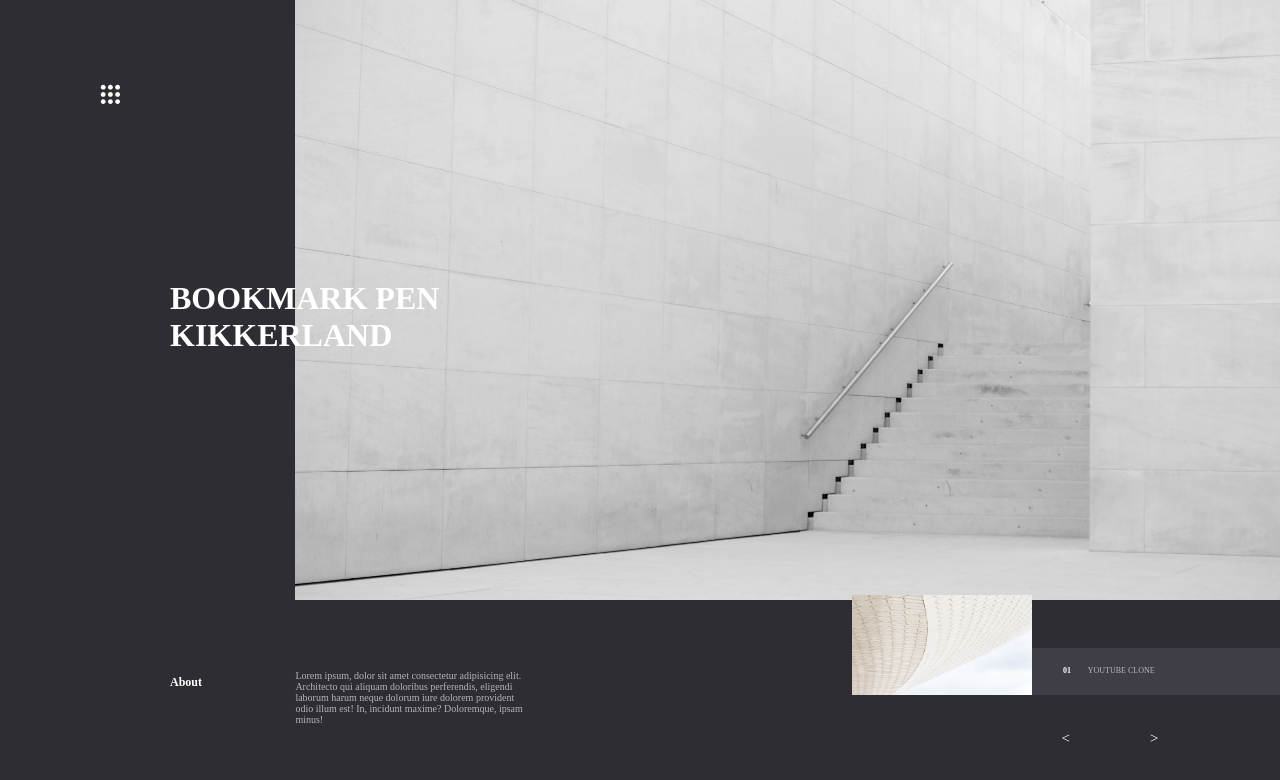
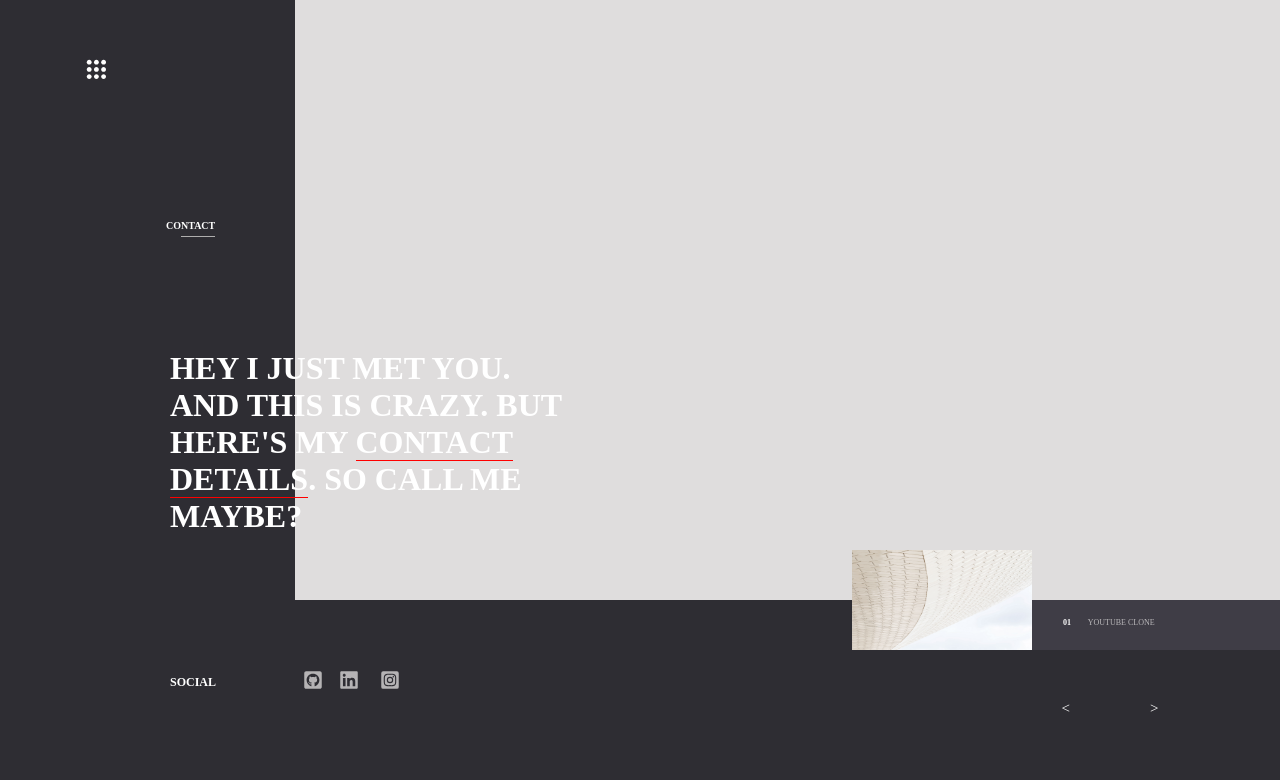
Before and after one commit to albaranlex/portfolio-2.0-react, a React (Create React App) app: page /contact in a window 1280 px wide. Shown: the top 780 px of the page. Built offline with nearby package versions, Linux system fonts and the light colour scheme.

Commit message:
updated text content

```diff
--- a/package.json
+++ b/package.json
@@ -13,6 +13,7 @@
     "react": "^17.0.2",
     "react-dom": "^17.0.2",
     "react-icons": "^4.2.0",
+    "react-image-gallery": "^1.1.1",
     "react-router-dom": "^5.2.0",
     "react-scripts": "4.0.3",
     "web-vitals": "^1.1.2"
--- a/src/components/Navbar.js
+++ b/src/components/Navbar.js
@@ -13,8 +13,9 @@
     <div
       style={{
         position: "absolute",
-        top: "10vh",
-        left: "5%",
+        top: "55px",
+        left: "50px",
+        zIndex: "5",
       }}
     >
       <IconContext.Provider value={{ color: "white" }}>
@@ -25,11 +26,7 @@
         </div>
         <nav className={sidebar ? "nav-menu active" : "nav-menu"}>
           <ul className="nav-menu-items" onClick={showSidebar}>
-            <li className="navbar-toggle">
-              {/* <Link to="#">
-                <AiOutlineClose />
-              </Link> */}
-            </li>
+            <li className="navbar-toggle"></li>
             {SidebarData.map((item, index) => {
               return (
                 <li key={index} className={item.cName}>
--- a/src/pages/Contact.js
+++ b/src/pages/Contact.js
@@ -1,31 +1,43 @@
 import React from "react";
 import thumbnail from "../img/img-03.jpg";
 import ContactImage from "../img/img-05.jpg";
+import { FaGithubSquare } from "react-icons/fa";
+import { FaLinkedin } from "react-icons/fa";
+import { FaInstagramSquare } from "react-icons/fa";
 
 const Contact = () => {
   return (
     <div id="gen-layout">
       <div id="left">
-        <div className="menu"></div>
+        <div className="blockade-contact"></div>
+        <div className="sub-headline-top-contact">
+          <h5>
+            CO<span className="dash">NTACT</span>
+          </h5>
+        </div>
         <div className="headline-main">
-          <h1>BOOKMARK PEN KIKKERLAND</h1>
+          <h1>
+            HEY I JUST MET YOU. AND THIS IS CRAZY. BUT HERE'S MY{" "}
+            <span className="dash-two">CONTACT DETAILS</span>. SO CALL ME MAYBE?
+          </h1>
         </div>
 
-        <div className="sub-headline">
-          <h5>About</h5>
+        <div className="sub-headline-bottom">
+          <h5>SOCIAL</h5>
         </div>
       </div>
-      <div id="main-window">
-        <img src={ContactImage} alt="" />
-      </div>
+      <div id="main-window">{/* <img src={ContactImage} alt="" /> */}</div>
       <div id="footer">
         <div className="sub-text">
-          <p>
-            Lorem ipsum, dolor sit amet consectetur adipisicing elit. Architecto
-            qui aliquam doloribus perferendis, eligendi laborum harum neque
-            dolorum iure dolorem provident odio illum est! In, incidunt maxime?
-            Doloremque, ipsam minus!
-          </p>
+          <span className="icons">
+            <FaGithubSquare />
+          </span>
+          <span className="icons">
+            <FaLinkedin />{" "}
+          </span>
+          <span className="icons">
+            <FaInstagramSquare />
+          </span>
         </div>
         <div className="next-image-window">
           <img src={thumbnail} alt="" id="thumbnail" />
--- a/src/pages/Landing.js
+++ b/src/pages/Landing.js
@@ -6,25 +6,33 @@
   return (
     <div id="gen-layout">
       <div id="left">
-        <div className="menu"></div>
+        <div className="blockade-landing"></div>
+        <div className="sub-headline-top-landing">
+          <h5>
+            M<span className="dash">AIN</span>
+          </h5>
+        </div>
         <div className="headline-main">
-          <h1>Hey there, I'm Alex and I'm a Junior Developer</h1>
+          <h1>SYMMETRY IN DESIGNS AND CODE.</h1>
         </div>
 
-        <div className="sub-headline">
+        <div className="sub-headline-bottom">
           <h5>About</h5>
         </div>
       </div>
       <div id="main-window">
+        {/* <div className="photo-container">
+
+        </div> */}
         <img src={LandingImage} alt="" />
       </div>
       <div id="footer">
         <div className="sub-text">
           <p>
-            Lorem ipsum, dolor sit amet consectetur adipisicing elit. Architecto
-            qui aliquam doloribus perferendis, eligendi laborum harum neque
-            dolorum iure dolorem provident odio illum est! In, incidunt maxime?
-            Doloremque, ipsam minus!
+            In a world of rush and chaos, we are in constant search for
+            something still and perfect. After all, even a tower block that once
+            seemed drab and ugly, can, if photographed in the right way, be
+            transformed to a thing of beauty.
           </p>
         </div>
         <div className="next-image-window">
--- a/src/pages/Projects.js
+++ b/src/pages/Projects.js
@@ -6,12 +6,17 @@
   return (
     <div id="gen-layout">
       <div id="left">
-        <div className="menu"></div>
+        <div className="blockade-projects"></div>
+        <div className="sub-headline-top-projects">
+          <h5>
+            PR<span className="dash">OJECTS</span>
+          </h5>
+        </div>
         <div className="headline-main">
           <h1>LET'S TALK HOW MY SERVICES COULD BENEFIT YOU</h1>
         </div>
 
-        <div className="sub-headline">
+        <div className="sub-headline-bottom">
           <h5>About</h5>
         </div>
       </div>
--- a/src/sass/abstracts/_menu.scss
+++ b/src/sass/abstracts/_menu.scss
@@ -40,7 +40,7 @@
 
 .nav-text a {
   text-decoration: none;
-  color: #f5f5f5;
+  color: #e4e3e3bd;
   font-size: 10px;
   width: 95%;
   height: 100%;
--- a/src/sass/abstracts/_mixins.scss
+++ b/src/sass/abstracts/_mixins.scss
@@ -1,8 +1,3 @@
-* {
-  margin: 0;
-  padding: 0;
-  box-sizing: border-box;
-}
 @mixin main-grid {
   display: grid;
   grid-template-columns: 1.2fr 2fr 2fr;
@@ -21,26 +16,37 @@
 @mixin main-text-pos {
   position: absolute;
   left: 170px;
-  top: 280px;
+  top: 350px;
   color: white;
 }
 
 @mixin sub-headline-top-pos {
   position: absolute;
-  left: 120px;
-  top: 120px;
+  left: 166px;
   color: white;
+  font-weight: bolder;
+  font-size: 10px;
+  z-index: 6;
 }
 
-@mixin sub-text-pos {
+@mixin sub-headline-bottom-pos {
   position: absolute;
   left: 170px;
   bottom: 110px;
   color: white;
 }
 
-@mixin preview-window-pos {
+@mixin next-image-window-pos {
   position: absolute;
   right: 248px;
-  bottom: 105px;
+  bottom: 150px;
 }
+
+@mixin blockade {
+  background-color: #2e2d33;
+  width: 295px;
+  height: 50px;
+  position: absolute;
+  left: 0px;
+  z-index: 5;
+}
--- a/src/sass/layouts/_layout.scss
+++ b/src/sass/layouts/_layout.scss
@@ -1,5 +1,17 @@
+* {
+  margin: 0;
+  padding: 0;
+  box-sizing: border-box;
+}
+
+body {
+  overflow: hidden;
+}
+
 #gen-layout {
   @include main-grid;
+  min-width: 1278px;
+  min-height: 800px;
 }
 
 #main-window {
@@ -9,15 +21,26 @@
     width: 100%;
     height: 100%;
   }
+  .photo-container {
+    width: 100px;
+    height: 100px;
+    background-color: red;
+  }
 }
 
 #footer {
   grid-area: 3 / 2 / 4 / 4;
   background-color: #2e2d33;
+  position: relative;
+  .icons {
+    font-size: 20px;
+    padding: 8px;
+  }
 }
 #left {
   grid-area: 1 / 1 / 4 / 2;
   background-color: #2e2d33;
+  position: relative;
 }
 
 .menu {
@@ -25,6 +48,21 @@
   color: white;
   font-size: 20px;
 }
+
+.sub-headline-top-landing h5 {
+  @include sub-headline-top-pos;
+  top: 105px;
+}
+
+.sub-headline-top-projects h5 {
+  @include sub-headline-top-pos;
+  top: 163px;
+}
+.sub-headline-top-contact h5 {
+  @include sub-headline-top-pos;
+  top: 220px;
+}
+
 .headline-main {
   @include main-text-pos;
   width: 400px;
@@ -42,10 +80,16 @@
   padding-bottom: 5px;
 }
 
-h5 {
-  @include sub-text-pos;
-  font-weight: bolder;
-  font-size: 12px;
+.dash-two {
+  border-bottom: 1px solid red;
+}
+
+.sub-headline-bottom {
+  h5 {
+    @include sub-headline-bottom-pos;
+    font-weight: bolder;
+    font-size: 12px;
+  }
 }
 
 .sub-text {
@@ -58,7 +102,7 @@
 }
 
 .next-image-window {
-  @include preview-window-pos;
+  @include next-image-window-pos;
   width: 180px;
   height: 100px;
   z-index: 2;
@@ -71,10 +115,10 @@
 .next-image-text {
   background-color: #3f3d46;
   width: 250px;
-  height: 47px;
+  height: 50px;
   position: absolute;
   right: 0;
-  bottom: 105px;
+  bottom: 150px;
   p {
     font-size: 8px;
     color: #e4e3e3bd;
@@ -95,10 +139,25 @@
   color: white;
   position: absolute;
   right: 70px;
-  bottom: 20px;
+  bottom: 50px;
   p {
     margin: 40px;
     margin-top: 0;
     font-size: 15px;
   }
 }
+
+.blockade-landing {
+  @include blockade;
+  top: 90px;
+}
+
+.blockade-projects {
+  @include blockade;
+  top: 150px;
+}
+
+.blockade-contact {
+  @include blockade;
+  top: 200px;
+}
```
Also changed, not shown: 1 other file (tests, documents, lock files or other folders).
